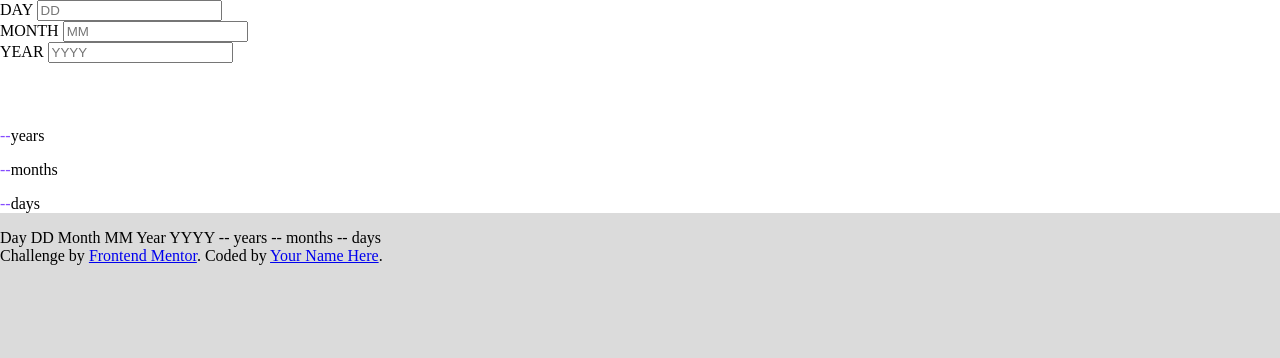
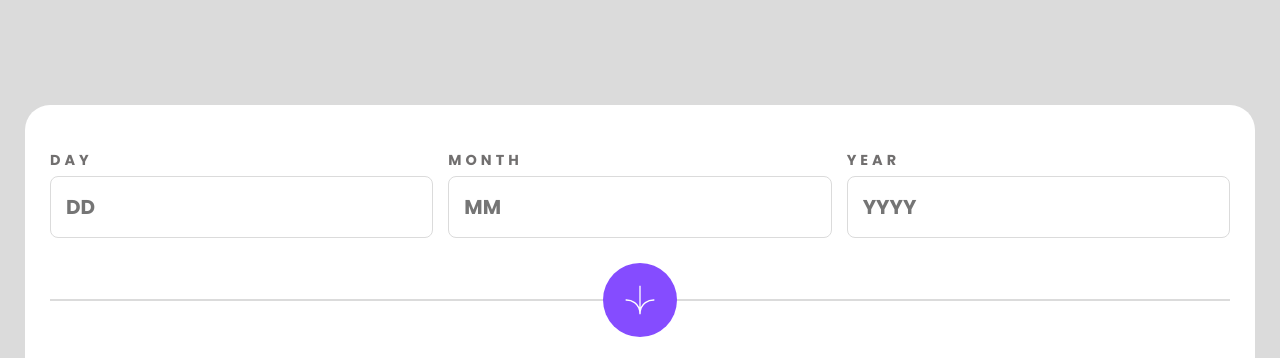
Before and after one commit to Pascaldhh/FrontendMentorChallenges, a plain HTML site: page Age-calculator-app/index.html in a window 1280 px wide. Shown: the top 358 px of the page. Drawn offline with Linux system fonts and the light colour scheme.

Commit message:
Challenge Age calculator app - TODO age

```diff
--- a/Age-calculator-app/index.html
+++ b/Age-calculator-app/index.html
@@ -14,47 +14,37 @@
         <div class="card__inputs">
           <div class="card__inputs-label-input">
             <label for="day">DAY</label>
-            <input id="day" type="text" placeholder="DD"/>
+            <input id="day" type="number" placeholder="DD"/>
           </div>
           <div class="card__inputs-label-input">
             <label for="month">MONTH</label>
-            <input id="month" type="text" placeholder="MM"/>
+            <input id="month" type="number" placeholder="MM"/>
           </div>
           <div class="card__inputs-label-input">
             <label for="year">YEAR</label>
-            <input id="year" type="text" placeholder="YYYY"/>
+            <input id="year" type="number" placeholder="YYYY"/>
           </div>
         </div>
         <div class="card__divider">
           <div class="card__divider-line"></div>
-          <div class="card__divider-arrow-icon">
-            <img src="./assets/images/icon-arrow.svg" alt="">
-          </div>
+          <button id="btn-calculate" class="card__divider-arrow-icon">
+            <img src="./assets/images/icon-arrow.svg" alt="Arrow icon divider">
+          </button>
         </div>
         <div class="card__output">
-          <p><span class="card__output-result" id="output-years">--</span>years</p>
-          <p><span class="card__output-result" id="output-months">--</span>months</p>
-          <p><span class="card__output-result" id="output-days">--</span>days</p>
+          <p><span class="card__output-result" id="output-years">--</span> years</p>
+          <p><span class="card__output-result" id="output-months">--</span> months</p>
+          <p><span class="card__output-result" id="output-days">--</span> days</p>
         </div>
       </section>
     </div>
   </main>
-  Day
-  DD
-
-  Month
-  MM
-
-  Year
-  YYYY
-
-  -- years
-  -- months
-  -- days
-
-  <div class="attribution">
-    Challenge by <a href="https://www.frontendmentor.io?ref=challenge" target="_blank">Frontend Mentor</a>.
-    Coded by <a href="#">Your Name Here</a>.
-  </div>
+  <footer>
+    <div class="attribution">
+      Challenge by <a href="https://www.frontendmentor.io?ref=challenge" target="_blank">Frontend Mentor</a>.
+      Coded by <a href="https://github.com/Pascaldhh" target="_blank">Pascaldhh</a>.
+    </div>
+  </footer>
+  <script src="./main.js"></script>
 </body>
 </html>
--- /dev/null
+++ b/Age-calculator-app/main.js
@@ -0,0 +1,33 @@
+class AgeCalculator {
+  constructor(btnId, inputIds) {
+    this.btn = document.getElementById(btnId);
+    this.birthday;
+    this.inputFields = inputIds.map(id => document.getElementById(id));
+
+    this.btn.addEventListener("click", this.click.bind(this));
+  }
+
+  getYear() {
+    const year = new Date().getFullYear() - this.birthday.getFullYear();
+  }
+
+  getMonth() {
+    return Math.abs(new Date().getMonth() - this.birthday.getMonth());
+  }
+
+  getDay() {
+    return Math.abs(new Date().getDay() - this.birthday.getDay());
+  }
+
+  getAge() {
+    return [this.getYear(), this.getMonth(), this.getDay()];
+  }
+
+  click() {
+    const values = this.inputFields.map(f => f.value);
+    this.birthday = new Date(...values);
+    console.log(this.getAge());
+  }
+}
+
+new AgeCalculator("btn-calculate", ["year", "month", "day"]);
--- a/Age-calculator-app/style.css
+++ b/Age-calculator-app/style.css
@@ -1,7 +1,40 @@
 @font-face {
-  font-family: "";
+  font-family: "Poppins";
+  font-weight: 400;
+  font-style: normal;
   src: url("./assets/fonts/Poppins-Regular.ttf");
 }
+@font-face {
+  font-family: "Poppins";
+  font-weight: 400;
+  font-style: italic;
+  src: url("./assets/fonts/Poppins-Italic.ttf");
+}
+@font-face {
+  font-family: "Poppins";
+  font-weight: 700;
+  font-style: normal;
+  src: url("./assets/fonts/Poppins-Bold.ttf");
+}
+@font-face {
+  font-family: "Poppins";
+  font-weight: 700;
+  font-style: italic;
+  src: url("./assets/fonts/Poppins-BoldItalic.ttf");
+}
+@font-face {
+  font-family: "Poppins";
+  font-weight: 800;
+  font-style: normal;
+  src: url("./assets/fonts/Poppins-ExtraBold.ttf");
+}
+@font-face {
+  font-family: "Poppins";
+  font-weight: 800;
+  font-style: italic;
+  src: url("./assets/fonts/Poppins-ExtraBoldItalic.ttf");
+}
+
 :root {
   --clr-purple: hsl(259, 100%, 65%);
   --clr-red: hsl(0, 100%, 67%);
@@ -12,20 +45,101 @@
   --clr-neutral-smoke-grey: hsl(0, 1%, 44%);
   --clr-neutral-off-black: hsl(0, 0%, 8%);
 
-  --font: //TODO;
+  --font: "Poppins", sans-serif;
 }
 
 *, *::before, *::after {
   box-sizing: border-box;
+  min-width: 0;
 }
 
 body {
   background-color: var(--clr-neutral-light-grey);
+  font-family: var(--font);
   margin: 0;
 }
+.container {
+  min-height: 92vh;
+  min-height: 92dvh;
+  display: flex;
+  justify-content: center;
+  align-items: center;
+  padding: 0 25px;
+}
 .card {
+  --radius: 100px;
+  border-radius: calc(var(--radius) / 4) calc(var(--radius) / 4) var(--radius) calc(var(--radius) / 4);
+  padding: 45px 25px;
   background-color: var(--clr-neutral-white);
 }
+.card__inputs {
+  display: flex;
+  gap: 15px;
+}
+.card__inputs-label-input {
+  display: flex;
+  flex-direction: column;
+}
+.card__inputs-label-input > label {
+  letter-spacing: 4px;
+  font-weight: 700;
+  font-size: .9rem;
+  color: var(--clr-neutral-smoke-grey)
+}
+.card__inputs-label-input > input {
+  margin-top: 5px;
+  border-radius: 8px;
+  border: 1px solid var(--clr-neutral-light-grey);
+  font-family: var(--font);
+  font-size: 1.25rem;
+  padding: 15px;
+  font-weight: 700;
+}
+.card__divider {
+  display: flex;
+  justify-content: center;
+  position: relative;
+  z-index: 1;
+  padding: 25px 0;
+}
+.card__divider-line {
+  position: absolute;
+  top: 50%;
+  transform: translateY(-50%);
+  z-index: -1;
+  width: 100%;
+  height: 2px;
+  background-color: var(--clr-neutral-light-grey);
+}
+.card__divider-arrow-icon {
+  padding: 22px;
+  border-radius: 50%;
+  border: 0;
+  background-color: var(--clr-purple);
+}
+.card__divider-arrow-icon > img {
+  width: 30px;
+  height: 30px;
+  display: block;
+}
+.card__output {
+  font-size: 50px;
+  font-weight: 800;
+  font-style: italic;
+}
+.card__output > p {margin: 0;}
 .card__output-result {
   color: var(--clr-purple);
 }
+footer {
+  text-align: center;
+  padding: 0 25px;
+}
+footer a {
+  text-decoration: none;
+  color: rgb(201, 39, 39);
+  font-weight: 700;
+}
+footer a:hover {
+  text-decoration: underline;
+}
```
